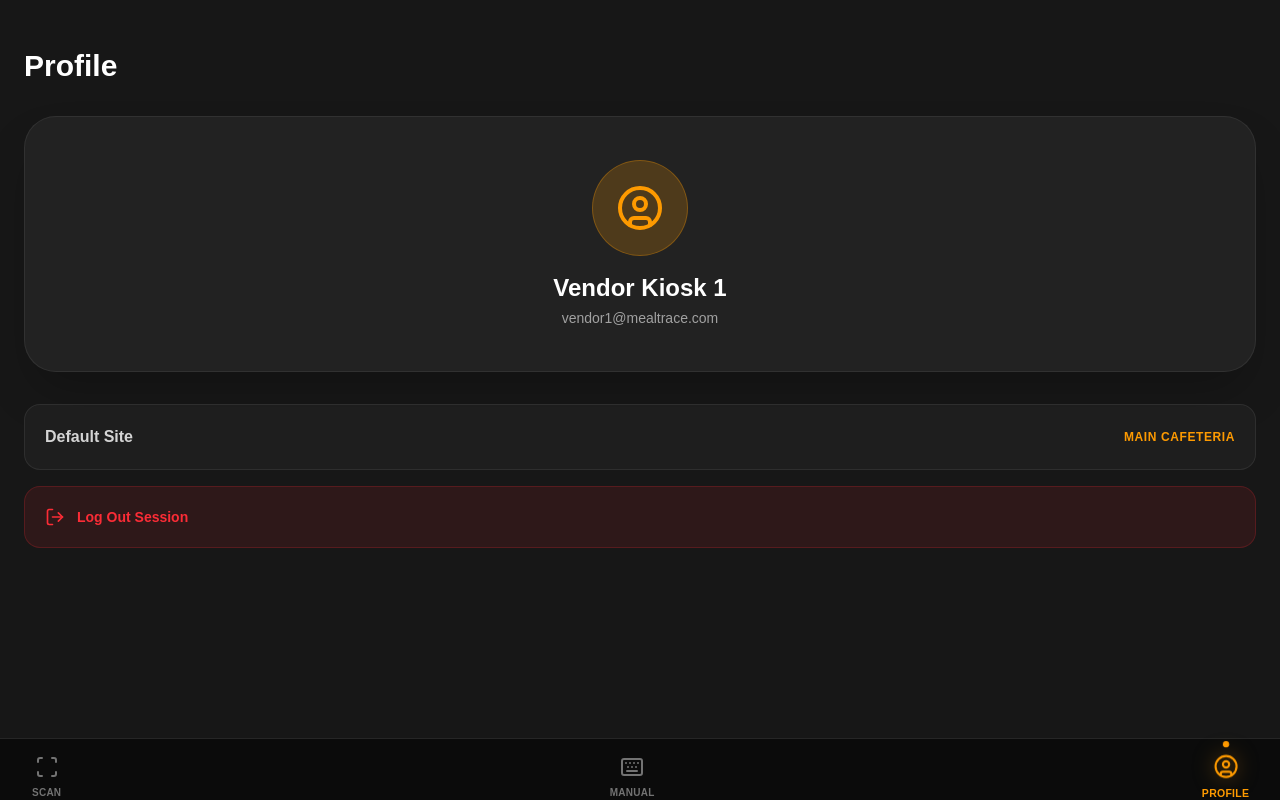
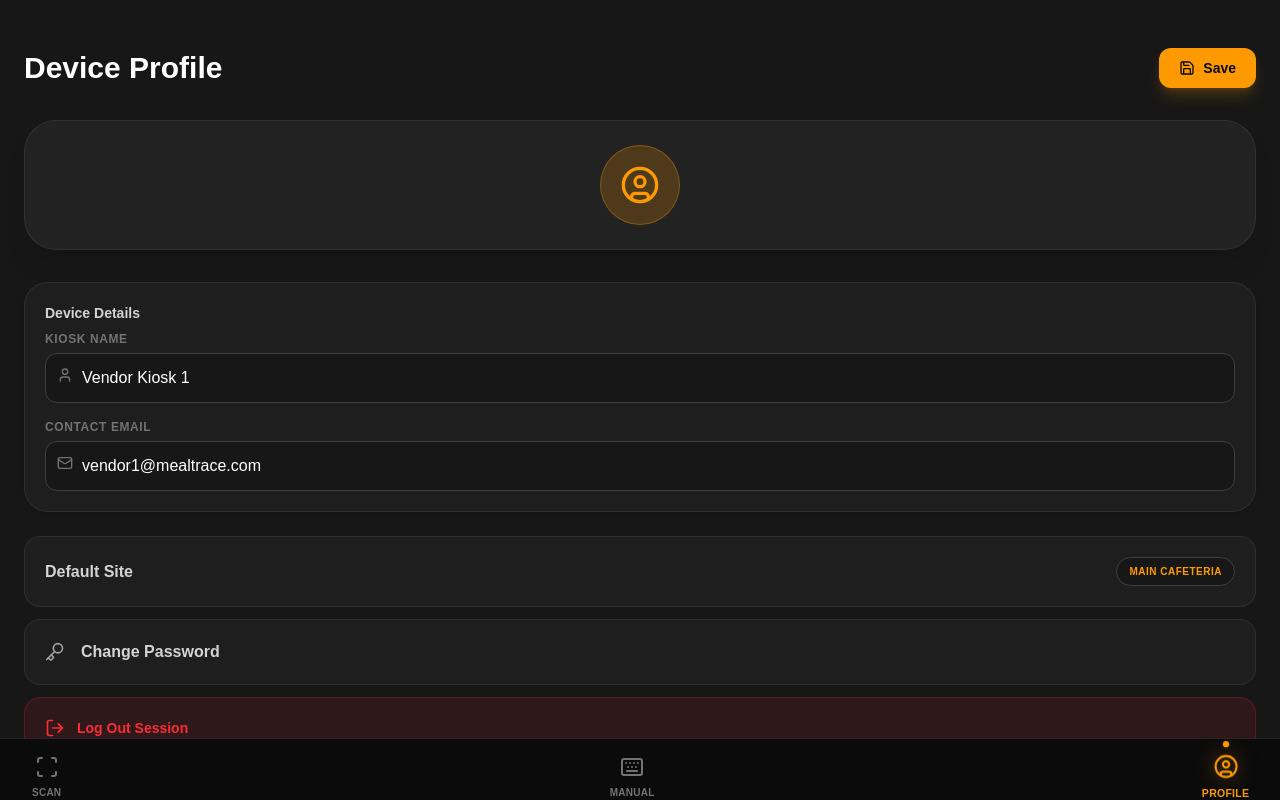
Before and after one commit to Harshit-Agarwal-007/MealTrace, a Next.js app in the folder frontend/: page /vendor/profile in a window 1280 px wide. Built offline with nearby package versions, Linux system fonts and the light colour scheme; sample sign-in values are in the browser's storage.

Commit message:
added vendor profile edit

```diff
--- a/frontend/src/app/vendor/profile/page.tsx
+++ b/frontend/src/app/vendor/profile/page.tsx
@@ -1,38 +1,85 @@
 "use client";
 import { useAuth } from "@/context/AuthContext";
-import { ArrowLeft, UserCircle, LogOut } from "lucide-react";
+import { UserCircle, LogOut, Save, Mail, User, Key } from "lucide-react";
 import Link from "next/link";
+import { useState } from "react";
 
 export default function VendorProfile() {
   const { logout } = useAuth();
+  const [toast, setToast] = useState(false);
+
+  const handleSave = (e: any) => {
+    e.preventDefault();
+    setToast(true);
+    setTimeout(() => setToast(false), 3000);
+  };
 
   return (
-    <div className="p-6 pt-12 animate-in fade-in duration-500 h-full flex flex-col">
-      <h1 className="text-3xl font-bold mb-8">Profile</h1>
+    <div className="p-6 pt-12 animate-in fade-in duration-500 h-[100dvh] overflow-y-auto pb-32 relative text-white">
+      {/* Toast Notification */}
+      {toast && (
+        <div className="fixed top-8 left-1/2 -translate-x-1/2 bg-amber-500 text-neutral-950 px-6 py-3 rounded-full shadow-2xl z-50 flex items-center gap-2 animate-in slide-in-from-top-10 fade-in zoom-in duration-300">
+           ✅ <span className="font-bold text-sm">Vendor Profile Saved</span>
+        </div>
+      )}
 
-      <div className="bg-neutral-800/80 p-6 rounded-[32px] border border-neutral-700/50 shadow-2xl flex flex-col items-center justify-center space-y-4 flex-1 max-h-64">
-         <div className="w-24 h-24 bg-amber-500/20 rounded-full flex items-center justify-center border border-amber-500/30">
-            <UserCircle className="w-12 h-12 text-amber-500" />
+      <div className="flex justify-between items-center mb-8">
+        <h1 className="text-3xl font-bold">Device Profile</h1>
+        <button onClick={handleSave} className="bg-amber-500 text-neutral-950 px-5 py-2.5 rounded-xl text-sm font-black flex items-center gap-2 active:scale-95 transition-transform shadow-lg shadow-amber-500/20">
+          <Save className="w-4 h-4" /> Save
+        </button>
       </div>
-         <div className="text-center">
-            <h2 className="text-2xl font-bold text-white">Vendor Kiosk 1</h2>
-            <p className="text-neutral-400 text-sm mt-1">vendor1@mealtrace.com</p>
+
+      <div className="bg-neutral-800/80 p-6 rounded-[32px] border border-neutral-700/50 shadow-xl flex flex-col items-center justify-center space-y-4 mb-8">
+         <div className="w-20 h-20 bg-amber-500/20 rounded-full flex items-center justify-center border border-amber-500/30">
+            <UserCircle className="w-10 h-10 text-amber-500" />
          </div>
       </div>
 
-      <div className="mt-8 space-y-4">
+      <form onSubmit={handleSave} className="space-y-6">
+         {/* Edit Details */}
+         <div className="bg-neutral-800/50 p-5 rounded-[24px] border border-neutral-700/50 shadow-sm space-y-4 relative">
+            <h2 className="text-sm font-bold text-neutral-300 mb-2">Device Details</h2>
+
+            <div>
+               <label className="text-xs text-neutral-500 font-bold tracking-wider uppercase mb-1.5 block">Kiosk Name</label>
+               <div className="relative">
+                 <User className="w-4 h-4 text-neutral-500 absolute left-3 top-3.5" />
+                 <input type="text" defaultValue="Vendor Kiosk 1" className="w-full pl-9 pr-3 py-3 bg-neutral-900 border border-neutral-700 rounded-xl focus:border-amber-500 focus:outline-none text-white font-medium" />
+               </div>
+            </div>
+
+            <div>
+               <label className="text-xs text-neutral-500 font-bold tracking-wider uppercase mb-1.5 block">Contact Email</label>
+               <div className="relative">
+                 <Mail className="w-4 h-4 text-neutral-500 absolute left-3 top-3.5" />
+                 <input type="email" defaultValue="vendor1@mealtrace.com" className="w-full pl-9 pr-3 py-3 bg-neutral-900 border border-neutral-700 rounded-xl focus:border-amber-500 focus:outline-none text-white font-medium" />
+               </div>
+            </div>
+         </div>
+
+         {/* Settings & Auth */}
+         <div className="space-y-3">
              <div className="bg-neutral-800/50 p-5 rounded-2xl border border-neutral-700/50 flex justify-between items-center">
                 <span className="font-semibold text-neutral-300">Default Site</span>
-            <span className="text-amber-500 font-bold uppercase text-xs tracking-wider">Main Cafeteria</span>
+                <span className="text-amber-500 font-bold uppercase text-[10px] bg-neutral-900 px-3 py-1.5 rounded-full border border-neutral-700 tracking-wider">Main Cafeteria</span>
              </div>
 
-         <button onClick={logout} className="w-full bg-red-500/10 border border-red-500/20 mt-4 p-5 rounded-2xl flex items-center justify-between text-red-500 hover:bg-red-500/20 active:scale-[0.98] transition-all">
+             <Link href="/forgot-password" className="w-full bg-neutral-800/50 p-5 rounded-2xl border border-neutral-700/50 flex justify-between items-center hover:bg-neutral-700/50 transition-colors block">
+               <div className="flex items-center gap-4">
+                  <Key className="text-neutral-400 w-5 h-5" />
+                  <span className="font-semibold text-neutral-300">Change Password</span>
+               </div>
+             </Link>
+
+             <button onClick={logout} className="w-full bg-red-500/10 border border-red-500/20 p-5 rounded-2xl flex items-center justify-between text-red-500 hover:bg-red-500/20 active:scale-[0.98] transition-all">
                 <div className="flex items-center gap-3">
                    <LogOut className="text-red-500 w-5 h-5"/>
                    <span className="font-bold text-sm">Log Out Session</span>
                 </div>
              </button>
          </div>
+      </form>
     </div>
   )
 }
```
Lines whose indentation alone changed are shown as unchanged.
